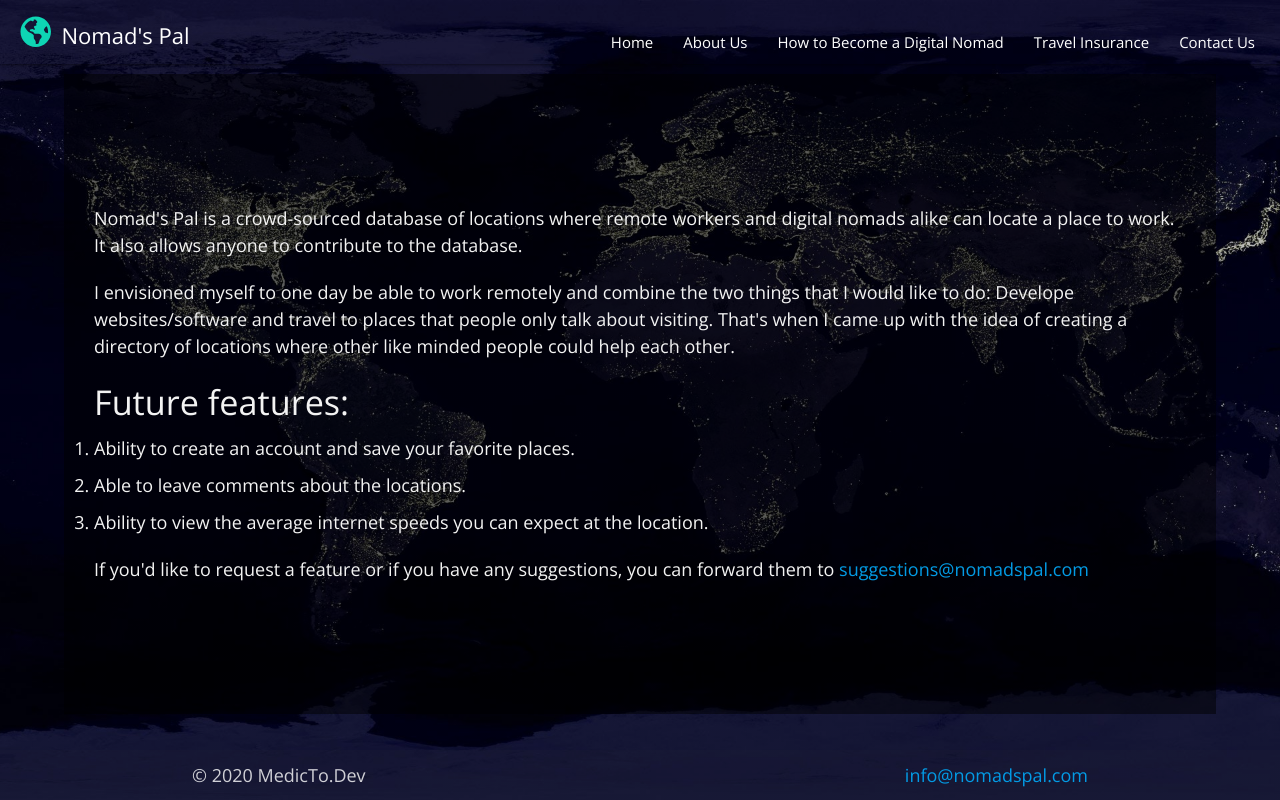
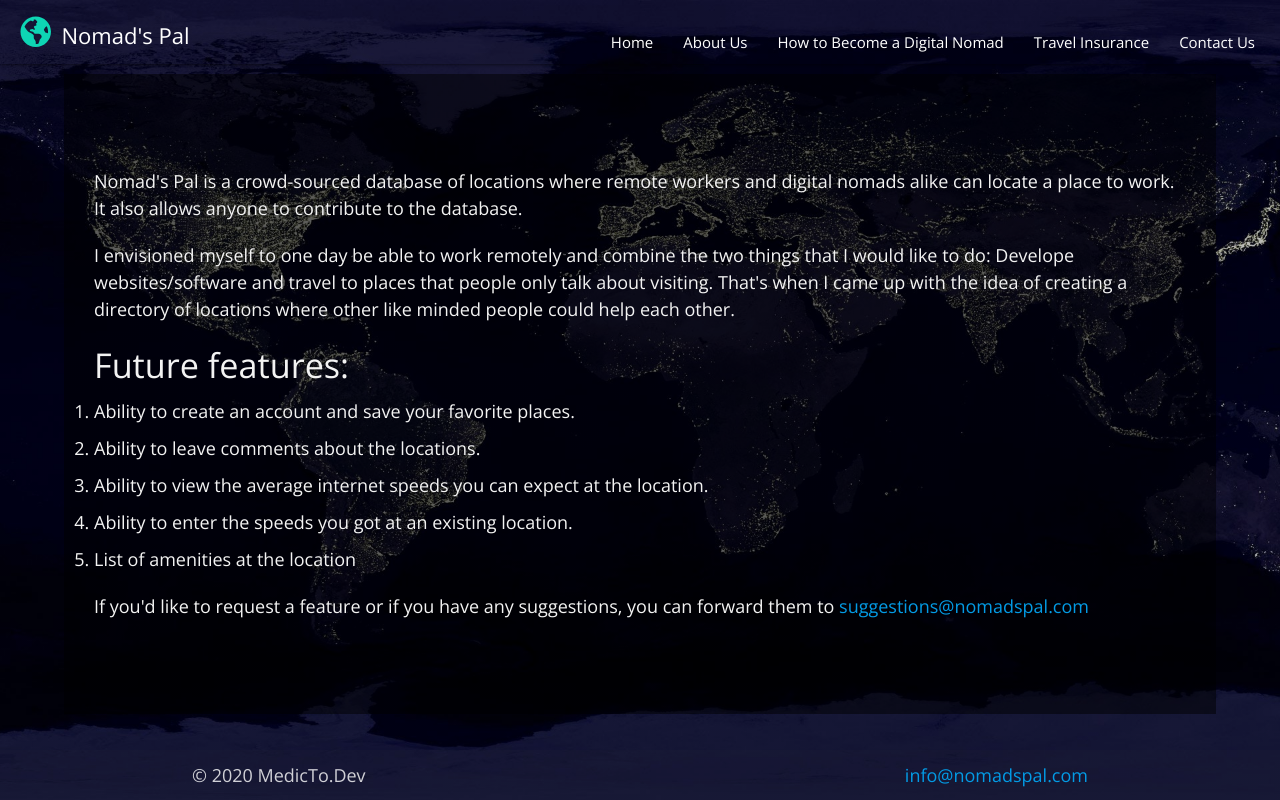
Before and after one commit to jonbascos/nomads-pal-react-version, a React (Create React App) app: page /about in a window 1280 px wide. Built offline with nearby package versions, Linux system fonts and the light colour scheme; no server answers; the database is empty.

Commit message:
Added more future abilities

```diff
--- a/src/components/About.js
+++ b/src/components/About.js
@@ -1,5 +1,5 @@
-import React from 'react';
-import '../static/css/About.css';
+import React from "react";
+import "../static/css/About.css";
 
 function About(props) {
 	return (
@@ -26,15 +26,20 @@ function About(props) {
 							Ability to create an account and save your favorite
 							places.
 						</li>
-						<li>Able to leave comments about the locations.</li>
+						<li>Ability to leave comments about the locations.</li>
 						<li>
 							Ability to view the average internet speeds you can
 							expect at the location.
 						</li>
+						<li>
+							Ability to enter the speeds you got at an existing
+							location.
+						</li>
+						<li>List of amenities at the location</li>
 					</ol>
 					<p>
 						If you'd like to request a feature or if you have any
-						suggestions, you can forward them to{' '}
+						suggestions, you can forward them to{" "}
 						<a href='mailto:suggestions@nomadspal.com'>
 							suggestions@nomadspal.com
 						</a>
```
